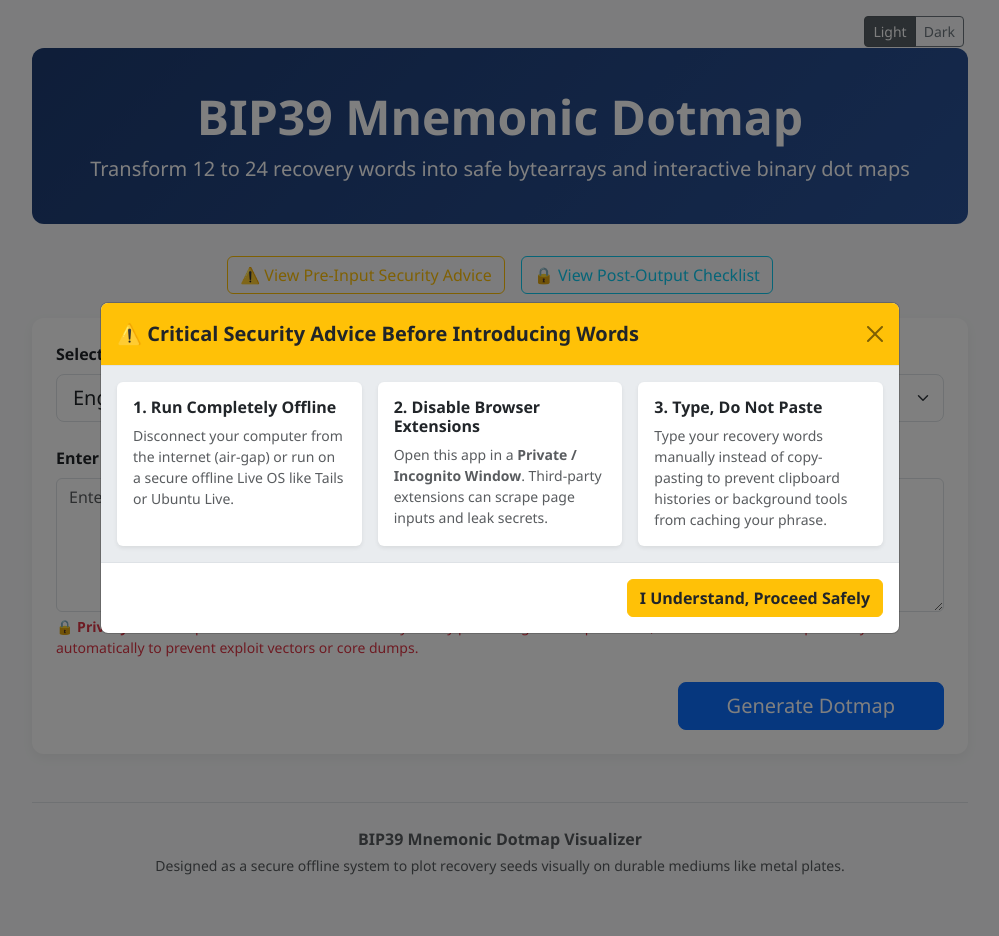
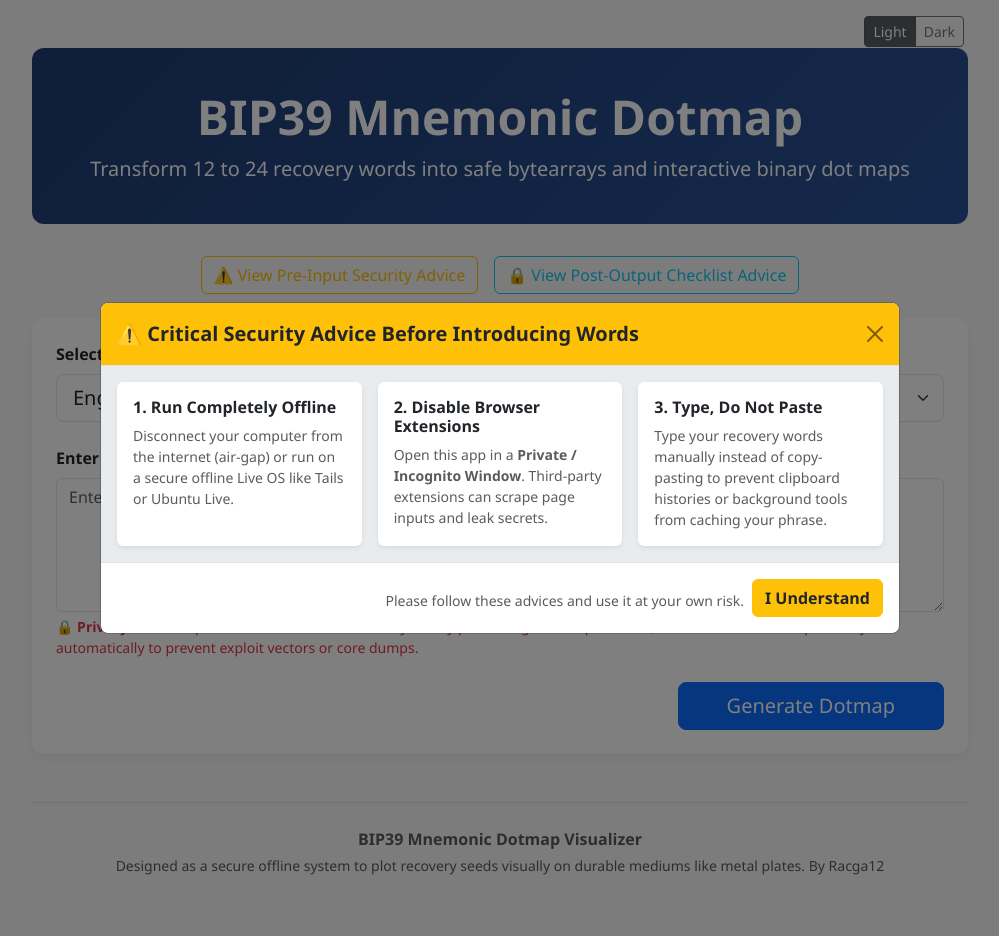
Before and after one commit to racga12/bip39-dotmap-variations, a Flask app: page / in a window 1280 px wide. Shown: the whole page, without its empty margins (140-1139 px from the left). Run offline with Flask 3, Linux system fonts and the light colour scheme.

```diff
--- a/templates/index.html
+++ b/templates/index.html
@@ -121,7 +121,7 @@
                 ⚠️ View Pre-Input Security Advice
             </button>
             <button type="button" class="btn btn-outline-info" data-bs-toggle="modal" data-bs-target="#afterSecurityModal">
-                🔒 View Post-Output Checklist
+                🔒 View Post-Output Checklist Advice
             </button>
         </div>
 
@@ -143,7 +143,7 @@
 
                     <!-- Advanced Encryption Options -->
                     <div class="col-md-6">
-                        <label for="encryption_method" class="form-label fw-bold">Advanced Encryption Method</label>
+                        <label for="encryption_method" class="form-label fw-bold">Additional Encryption Method</label>
                         <select name="encryption_method" id="encryption_method" class="form-select form-select-lg">
                             <option value="none" {% if encryption_method == 'none' %}selected{% endif %}>None (Normal Dot Map)</option>
                             <option value="xor" {% if encryption_method == 'xor' %}selected{% endif %}>XOR Masking (Vernam Cipher)</option>
@@ -460,7 +460,8 @@
                         </div>
                     </div>
                     <div class="modal-footer">
-                        <button type="button" class="btn btn-warning text-dark fw-bold" data-bs-dismiss="modal">I Understand, Proceed Safely</button>
+                        <p class="small text-muted mb-0">Please follow these advices and use it at your own risk.</p>
+                        <button type="button" class="btn btn-warning text-dark fw-bold" data-bs-dismiss="modal">I Understand</button>
                     </div>
                 </div>
             </div>
@@ -503,7 +504,7 @@
                         </div>
                     </div>
                     <div class="modal-footer">
-                        <button type="button" class="btn btn-info text-white fw-bold" data-bs-dismiss="modal">Got It, Secure My Session</button>
+                        <button type="button" class="btn btn-info text-white fw-bold" data-bs-dismiss="modal">Got It</button>
                     </div>
                 </div>
             </div>
@@ -512,7 +513,7 @@
         <!-- Educational Footer -->
         <footer class="mt-5 text-center text-muted py-4 border-top">
             <p class="mb-1"><strong>BIP39 Mnemonic Dotmap Visualizer</strong></p>
-            <p class="small mb-0">Designed as a secure offline system to plot recovery seeds visually on durable mediums like metal plates.</p>
+            <p class="small mb-0">Designed as a secure offline system to plot recovery seeds visually on durable mediums like metal plates. By Racga12</p>
         </footer>
     </div>
 
```
